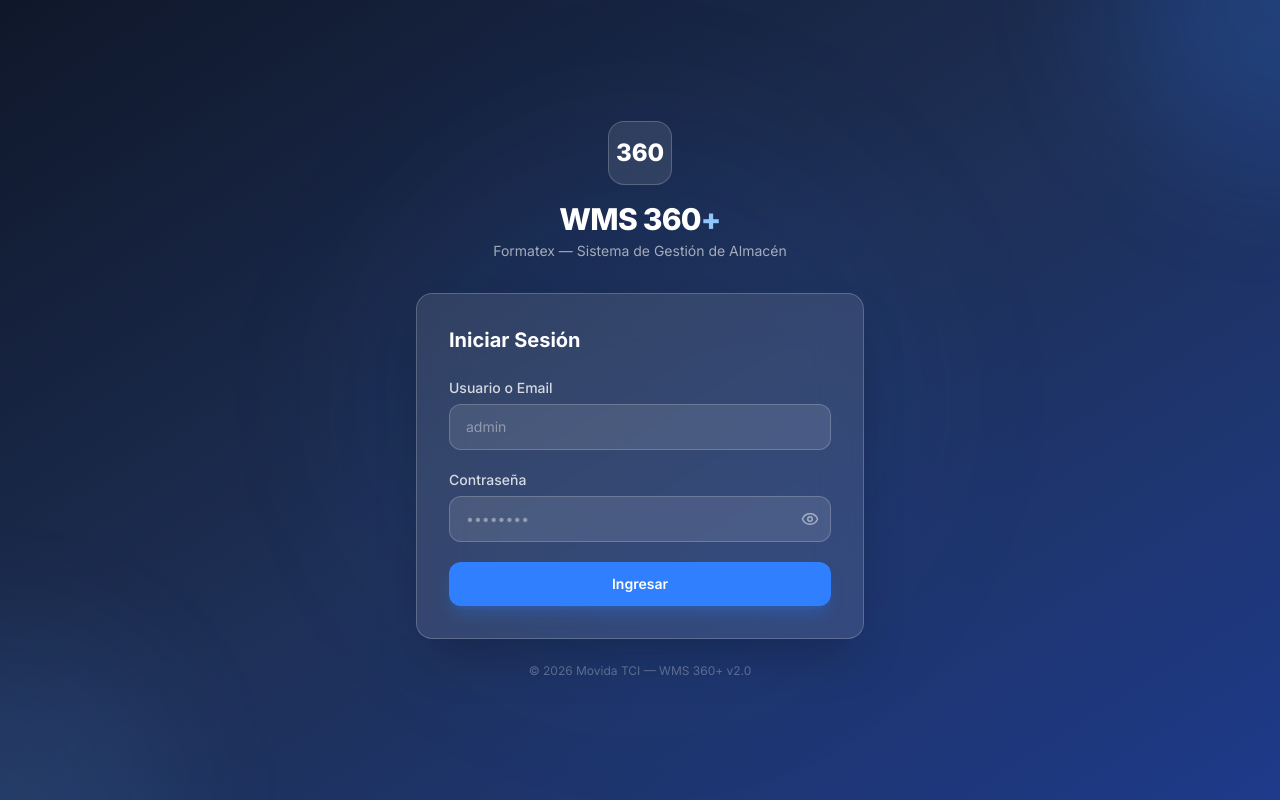
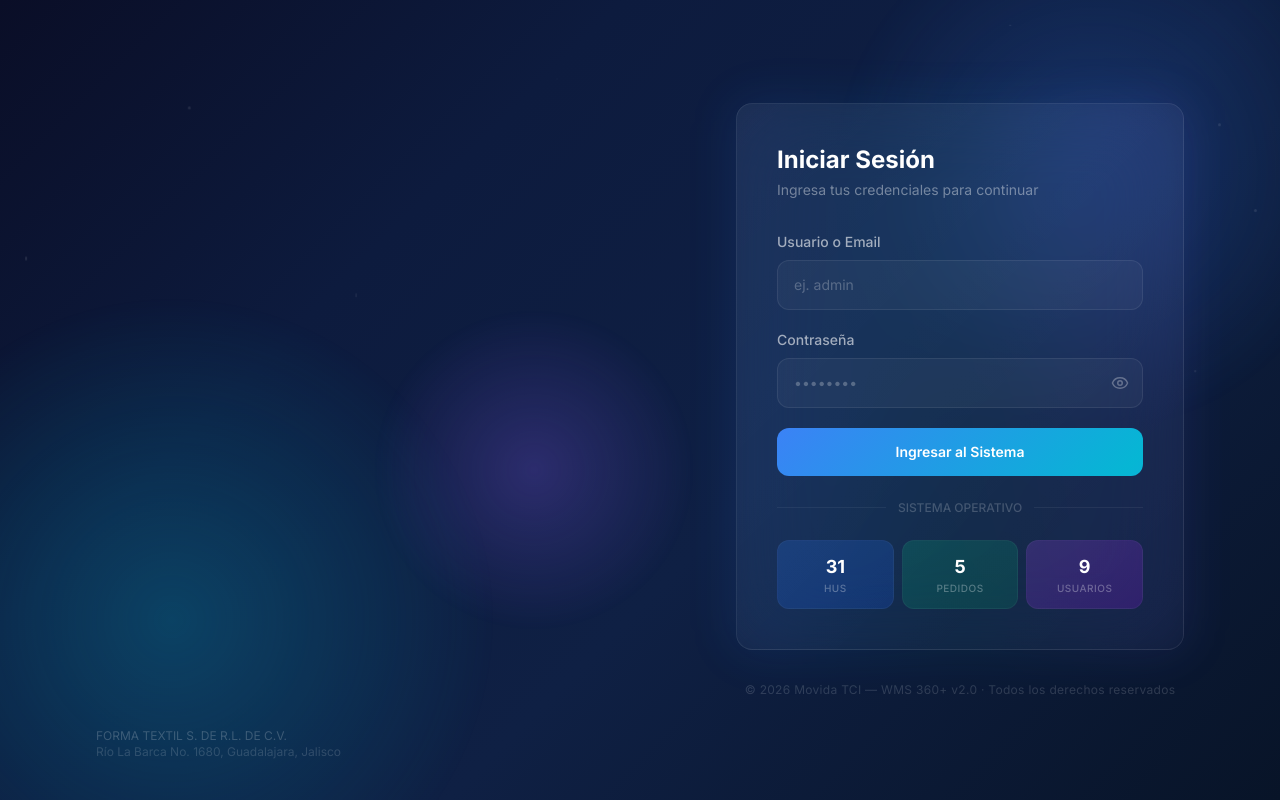
Before and after one commit to mov1datc1/formatex-v01, a React (Vite) app in the folder wms-frontend/: page /login in a window 1280 px wide. Built offline with nearby package versions, Linux system fonts and the light colour scheme; no server answers.

Commit message:
feat: premium logo + redesigned login page with animations and glassmorphism

```diff
--- a/wms-frontend/src/pages/auth/Login.tsx
+++ b/wms-frontend/src/pages/auth/Login.tsx
@@ -3,7 +3,7 @@ import { useNavigate } from 'react-router-dom';
 import { useDispatch } from 'react-redux';
 import { useForm } from 'react-hook-form';
 import toast from 'react-hot-toast';
-import { Eye, EyeOff, Loader2 } from 'lucide-react';
+import { Eye, EyeOff, Loader2, Warehouse, BarChart3, Truck, ScanLine } from 'lucide-react';
 import { api } from '../../config/api';
 import { loginSuccess } from '../../store/slices/authSlice';
 
@@ -40,90 +40,260 @@ export const Login = () => {
     }
   };
 
+  const features = [
+    { icon: Warehouse, label: 'Inventario HU-Céntrico', desc: 'Trazabilidad total por rollo' },
+    { icon: ScanLine, label: 'PWA Zebra TC22', desc: 'Picking y corte móvil' },
+    { icon: BarChart3, label: 'Dashboard en Vivo', desc: 'KPIs en tiempo real' },
+    { icon: Truck, label: 'Tránsito Inteligente', desc: 'Visibilidad de embarques' },
+  ];
+
   return (
-    <div className="min-h-screen flex items-center justify-center bg-gradient-to-br from-primary-900 via-primary-800 to-primary-700 relative overflow-hidden">
-      {/* Background decoration */}
-      <div className="absolute inset-0 overflow-hidden">
-        <div className="absolute -top-40 -right-40 w-80 h-80 bg-primary-500/20 rounded-full blur-3xl"></div>
-        <div className="absolute -bottom-40 -left-40 w-80 h-80 bg-primary-400/10 rounded-full blur-3xl"></div>
-        <div className="absolute top-1/2 left-1/2 -translate-x-1/2 -translate-y-1/2 w-[600px] h-[600px] bg-primary-500/5 rounded-full blur-3xl"></div>
+    <div className="min-h-screen flex relative overflow-hidden" style={{ background: 'linear-gradient(135deg, #0a0e27 0%, #0d1b3e 30%, #0f2044 60%, #081428 100%)' }}>
+      {/* ===== ANIMATED BACKGROUND ===== */}
+      <div className="absolute inset-0 overflow-hidden pointer-events-none">
+        {/* Floating orbs */}
+        <div className="absolute top-[-10%] right-[-5%] w-[500px] h-[500px] rounded-full opacity-20"
+          style={{ background: 'radial-gradient(circle, #3b82f6 0%, transparent 70%)', animation: 'pulse 8s ease-in-out infinite' }} />
+        <div className="absolute bottom-[-15%] left-[-10%] w-[600px] h-[600px] rounded-full opacity-15"
+          style={{ background: 'radial-gradient(circle, #06b6d4 0%, transparent 70%)', animation: 'pulse 10s ease-in-out infinite reverse' }} />
+        <div className="absolute top-[40%] left-[30%] w-[300px] h-[300px] rounded-full opacity-10"
+          style={{ background: 'radial-gradient(circle, #8b5cf6 0%, transparent 70%)', animation: 'pulse 6s ease-in-out infinite 2s' }} />
+
+        {/* Grid pattern */}
+        <div className="absolute inset-0 opacity-[0.03]"
+          style={{ backgroundImage: 'linear-gradient(rgba(255,255,255,.1) 1px, transparent 1px), linear-gradient(90deg, rgba(255,255,255,.1) 1px, transparent 1px)', backgroundSize: '60px 60px' }} />
+
+        {/* Animated particles */}
+        {[...Array(20)].map((_, i) => (
+          <div key={i} className="absolute rounded-full bg-white/10"
+            style={{
+              width: Math.random() * 3 + 1 + 'px',
+              height: Math.random() * 3 + 1 + 'px',
+              top: Math.random() * 100 + '%',
+              left: Math.random() * 100 + '%',
+              animation: `float ${Math.random() * 10 + 10}s linear infinite`,
+              animationDelay: `-${Math.random() * 10}s`,
+            }} />
+        ))}
       </div>
 
-      <div className="relative w-full max-w-md mx-4">
+      {/* ===== LEFT PANEL — Branding ===== */}
+      <div className="hidden lg:flex lg:w-1/2 relative z-10 flex-col justify-center px-16 xl:px-24">
+        <div style={{ animation: 'slideInLeft 0.8s ease-out' }}>
           {/* Logo */}
-        <div className="text-center mb-8 animate-fade-in">
-          <div className="inline-flex items-center justify-center w-16 h-16 bg-white/10 backdrop-blur-xl rounded-2xl mb-4 border border-white/20">
-            <span className="text-2xl font-extrabold text-white">360</span>
+          <div className="flex items-center gap-4 mb-10">
+            <img src="/logo-360.png" alt="WMS 360+" className="w-16 h-16 drop-shadow-2xl" style={{ filter: 'drop-shadow(0 0 20px rgba(59,130,246,0.4))' }} />
+            <div>
+              <h1 className="text-3xl font-black text-white tracking-tight">
+                WMS 360<span className="bg-gradient-to-r from-cyan-400 to-blue-400 bg-clip-text text-transparent">+</span>
+              </h1>
+              <p className="text-white/40 text-sm font-medium tracking-wide">FORMATEX · GESTIÓN DE ALMACÉN</p>
             </div>
-          <h1 className="text-3xl font-extrabold text-white tracking-tight">
-            WMS 360<span className="text-primary-300">+</span>
-          </h1>
-          <p className="text-white/60 mt-1 text-sm">Formatex — Sistema de Gestión de Almacén</p>
           </div>
 
-        {/* Form Card */}
-        <div className="bg-white/10 backdrop-blur-xl rounded-2xl p-8 border border-white/20 shadow-2xl animate-fade-in">
-          <h2 className="text-xl font-bold text-white mb-6">Iniciar Sesión</h2>
+          {/* Tagline */}
+          <h2 className="text-4xl xl:text-5xl font-black text-white leading-tight mb-4">
+            Control total de
+            <br />
+            <span className="bg-gradient-to-r from-cyan-400 via-blue-400 to-indigo-400 bg-clip-text text-transparent">
+              tu inventario
+            </span>
+          </h2>
+          <p className="text-white/50 text-lg mb-12 max-w-md leading-relaxed">
+            Plataforma integral para gestión de almacén textil con trazabilidad por rollo, corte inteligente y sincronización ERP.
+          </p>
+
+          {/* Feature cards */}
+          <div className="grid grid-cols-2 gap-3">
+            {features.map((feat, idx) => (
+              <div key={idx}
+                className="group flex items-center gap-3 p-3.5 rounded-xl bg-white/[0.04] border border-white/[0.06] hover:bg-white/[0.08] hover:border-white/[0.12] transition-all duration-300"
+                style={{ animation: `fadeInUp 0.6s ease-out ${0.2 + idx * 0.1}s both` }}>
+                <div className="flex-shrink-0 w-10 h-10 rounded-lg bg-gradient-to-br from-blue-500/20 to-cyan-500/20 flex items-center justify-center group-hover:scale-110 transition-transform duration-300">
+                  <feat.icon size={18} className="text-cyan-400" />
+                </div>
+                <div>
+                  <p className="text-white/90 text-sm font-semibold">{feat.label}</p>
+                  <p className="text-white/35 text-xs">{feat.desc}</p>
+                </div>
+              </div>
+            ))}
+          </div>
+        </div>
+
+        {/* Company info */}
+        <div className="absolute bottom-10 left-16 xl:left-24">
+          <p className="text-white/20 text-xs">FORMA TEXTIL S. DE R.L. DE C.V.</p>
+          <p className="text-white/15 text-xs">Río La Barca No. 1680, Guadalajara, Jalisco</p>
+        </div>
+      </div>
+
+      {/* ===== RIGHT PANEL — Login Form ===== */}
+      <div className="w-full lg:w-1/2 flex items-center justify-center relative z-10 px-6">
+        <div className="w-full max-w-md" style={{ animation: 'slideInRight 0.8s ease-out' }}>
+
+          {/* Mobile logo (hidden on desktop) */}
+          <div className="flex lg:hidden flex-col items-center mb-10">
+            <img src="/logo-360.png" alt="WMS 360+" className="w-20 h-20 mb-4 drop-shadow-2xl" style={{ filter: 'drop-shadow(0 0 25px rgba(59,130,246,0.5))' }} />
+            <h1 className="text-3xl font-black text-white tracking-tight">
+              WMS 360<span className="bg-gradient-to-r from-cyan-400 to-blue-400 bg-clip-text text-transparent">+</span>
+            </h1>
+            <p className="text-white/40 text-sm mt-1">Formatex · Gestión de Almacén</p>
+          </div>
+
+          {/* Glass Card */}
+          <div className="relative">
+            {/* Glow effect behind card */}
+            <div className="absolute -inset-1 bg-gradient-to-r from-blue-500/20 via-cyan-500/10 to-indigo-500/20 rounded-3xl blur-xl opacity-60" />
+
+            <div className="relative rounded-2xl border border-white/[0.08] p-8 sm:p-10"
+              style={{ background: 'linear-gradient(135deg, rgba(255,255,255,0.06) 0%, rgba(255,255,255,0.02) 100%)', backdropFilter: 'blur(40px)' }}>
+
+              {/* Header */}
+              <div className="mb-8">
+                <h2 className="text-2xl font-bold text-white mb-1">Iniciar Sesión</h2>
+                <p className="text-white/40 text-sm">Ingresa tus credenciales para continuar</p>
+              </div>
+
               <form onSubmit={handleSubmit(onSubmit)} className="space-y-5">
+                {/* Username */}
                 <div>
-              <label className="block text-sm font-medium text-white/80 mb-1.5">Usuario o Email</label>
+                  <label className="block text-sm font-medium text-white/60 mb-2">Usuario o Email</label>
                   <input
                     type="text"
-                placeholder="admin"
-                className={`w-full px-4 py-3 rounded-xl bg-white/10 border text-white placeholder-white/40 text-sm focus:outline-none focus:ring-2 focus:ring-primary-400 transition-all ${
-                  errors.username ? 'border-red-400' : 'border-white/20'
-                }`}
+                    placeholder="ej. admin"
+                    autoComplete="username"
+                    className={`w-full px-4 py-3.5 rounded-xl text-white placeholder-white/25 text-sm transition-all duration-300 focus:outline-none focus:ring-2 focus:ring-cyan-400/50 focus:border-cyan-400/50 ${
+                      errors.username
+                        ? 'border-red-400/60 bg-red-500/5'
+                        : 'border-white/[0.08] bg-white/[0.04] hover:bg-white/[0.06]'
+                    } border`}
                     {...register('username', { required: 'Usuario requerido' })}
                   />
                   {errors.username && (
-                <p className="text-red-300 text-xs mt-1">{errors.username.message}</p>
+                    <p className="text-red-400 text-xs mt-1.5 flex items-center gap-1">
+                      <span className="inline-block w-1 h-1 rounded-full bg-red-400" />
+                      {errors.username.message}
+                    </p>
                   )}
                 </div>
+
+                {/* Password */}
                 <div>
-              <label className="block text-sm font-medium text-white/80 mb-1.5">Contraseña</label>
+                  <label className="block text-sm font-medium text-white/60 mb-2">Contraseña</label>
                   <div className="relative">
                     <input
                       type={showPassword ? 'text' : 'password'}
                       placeholder="••••••••"
-                  className={`w-full px-4 py-3 pr-12 rounded-xl bg-white/10 border text-white placeholder-white/40 text-sm focus:outline-none focus:ring-2 focus:ring-primary-400 transition-all ${
-                    errors.password ? 'border-red-400' : 'border-white/20'
-                  }`}
+                      autoComplete="current-password"
+                      className={`w-full px-4 py-3.5 pr-12 rounded-xl text-white placeholder-white/25 text-sm transition-all duration-300 focus:outline-none focus:ring-2 focus:ring-cyan-400/50 focus:border-cyan-400/50 ${
+                        errors.password
+                          ? 'border-red-400/60 bg-red-500/5'
+                          : 'border-white/[0.08] bg-white/[0.04] hover:bg-white/[0.06]'
+                      } border`}
                       {...register('password', { required: 'Contraseña requerida' })}
                     />
                     <button
                       type="button"
                       onClick={() => setShowPassword(!showPassword)}
-                  className="absolute right-3 top-1/2 -translate-y-1/2 text-white/50 hover:text-white transition-colors"
+                      className="absolute right-3.5 top-1/2 -translate-y-1/2 text-white/30 hover:text-white/70 transition-colors duration-200"
                     >
                       {showPassword ? <EyeOff size={18} /> : <Eye size={18} />}
                     </button>
                   </div>
                   {errors.password && (
-                <p className="text-red-300 text-xs mt-1">{errors.password.message}</p>
+                    <p className="text-red-400 text-xs mt-1.5 flex items-center gap-1">
+                      <span className="inline-block w-1 h-1 rounded-full bg-red-400" />
+                      {errors.password.message}
+                    </p>
                   )}
                 </div>
+
+                {/* Submit */}
                 <button
                   type="submit"
                   disabled={isLoading}
-              className="w-full py-3 rounded-xl bg-primary-500 hover:bg-primary-400 text-white font-semibold text-sm transition-all duration-200 flex items-center justify-center gap-2 disabled:opacity-50 disabled:cursor-not-allowed shadow-lg shadow-primary-500/25 hover:shadow-primary-400/40"
+                  className="w-full py-3.5 rounded-xl text-white font-semibold text-sm transition-all duration-300 flex items-center justify-center gap-2 disabled:opacity-50 disabled:cursor-not-allowed relative overflow-hidden group"
+                  style={{ background: 'linear-gradient(135deg, #3b82f6 0%, #06b6d4 50%, #3b82f6 100%)', backgroundSize: '200% auto' }}
+                  onMouseEnter={(e) => (e.currentTarget.style.backgroundPosition = 'right center')}
+                  onMouseLeave={(e) => (e.currentTarget.style.backgroundPosition = 'left center')}
                 >
+                  {/* Shine effect */}
+                  <div className="absolute inset-0 w-full h-full opacity-0 group-hover:opacity-100 transition-opacity duration-500"
+                    style={{ background: 'linear-gradient(90deg, transparent 0%, rgba(255,255,255,0.15) 50%, transparent 100%)', animation: 'shine 2s ease-in-out infinite' }} />
+
+                  <span className="relative z-10 flex items-center gap-2">
                     {isLoading ? (
                       <>
                         <Loader2 size={18} className="animate-spin" />
                         Ingresando...
                       </>
                     ) : (
-                'Ingresar'
+                      'Ingresar al Sistema'
                     )}
+                  </span>
                 </button>
               </form>
+
+              {/* Divider */}
+              <div className="flex items-center gap-3 my-6">
+                <div className="flex-1 h-px bg-white/[0.06]" />
+                <span className="text-white/20 text-xs font-medium">SISTEMA OPERATIVO</span>
+                <div className="flex-1 h-px bg-white/[0.06]" />
+              </div>
+
+              {/* Quick access info */}
+              <div className="grid grid-cols-3 gap-2">
+                {[
+                  { n: '31', label: 'HUs', color: 'from-blue-500/20 to-blue-600/20' },
+                  { n: '5', label: 'Pedidos', color: 'from-emerald-500/20 to-emerald-600/20' },
+                  { n: '9', label: 'Usuarios', color: 'from-purple-500/20 to-purple-600/20' },
+                ].map((stat, i) => (
+                  <div key={i} className={`text-center py-3 rounded-xl bg-gradient-to-br ${stat.color} border border-white/[0.04]`}>
+                    <p className="text-white font-bold text-lg">{stat.n}</p>
+                    <p className="text-white/30 text-[10px] font-medium uppercase tracking-wider">{stat.label}</p>
+                  </div>
+                ))}
+              </div>
+            </div>
           </div>
 
           {/* Footer */}
-        <p className="text-center text-white/30 text-xs mt-6">
-          © 2026 Movida TCI — WMS 360+ v2.0
+          <p className="text-center text-white/15 text-xs mt-8 tracking-wide">
+            © 2026 Movida TCI — WMS 360+ v2.0 · Todos los derechos reservados
           </p>
         </div>
       </div>
+
+      {/* ===== CSS ANIMATIONS ===== */}
+      <style>{`
+        @keyframes float {
+          0%, 100% { transform: translateY(0) translateX(0); opacity: 0; }
+          10% { opacity: 1; }
+          90% { opacity: 1; }
+          100% { transform: translateY(-100vh) translateX(20px); opacity: 0; }
+        }
+        @keyframes slideInLeft {
+          from { opacity: 0; transform: translateX(-40px); }
+          to { opacity: 1; transform: translateX(0); }
+        }
+        @keyframes slideInRight {
+          from { opacity: 0; transform: translateX(40px); }
+          to { opacity: 1; transform: translateX(0); }
+        }
+        @keyframes fadeInUp {
+          from { opacity: 0; transform: translateY(20px); }
+          to { opacity: 1; transform: translateY(0); }
+        }
+        @keyframes pulse {
+          0%, 100% { transform: scale(1); opacity: 0.15; }
+          50% { transform: scale(1.1); opacity: 0.25; }
+        }
+        @keyframes shine {
+          0% { transform: translateX(-100%); }
+          50%, 100% { transform: translateX(100%); }
+        }
+      `}</style>
+    </div>
   );
 };
```
Also changed, not shown: wms-frontend/src/components/layout/Sidebar.tsx (+8 -5 lines), wms-frontend/public/logo-360.png (added). Lines whose indentation alone changed are shown as unchanged.
